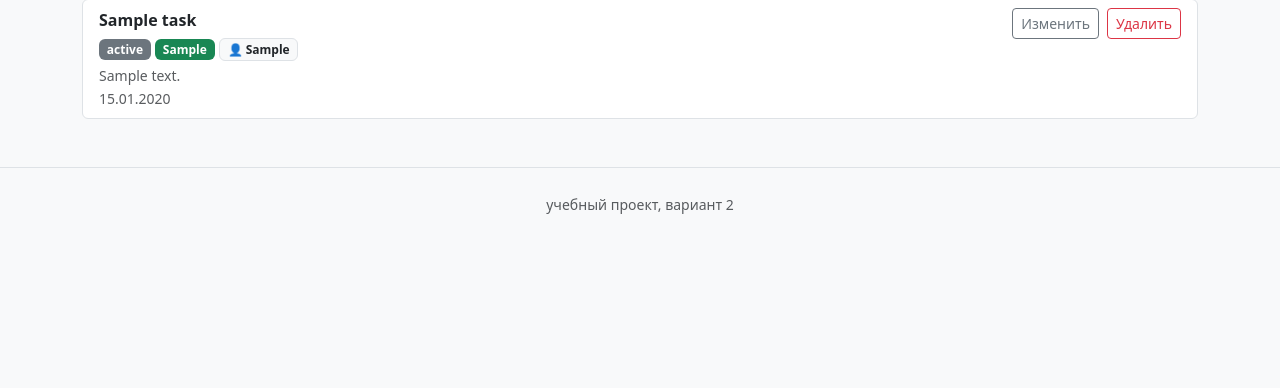
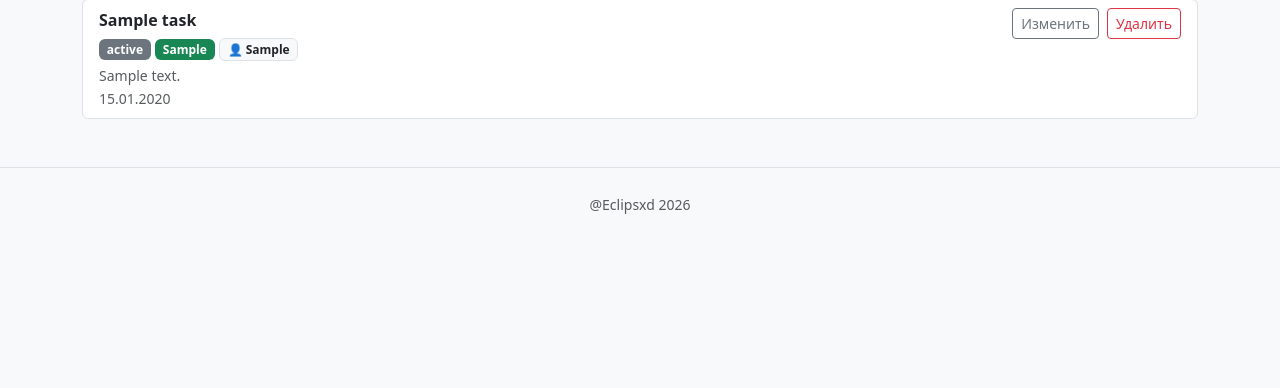
Before and after one commit to ubermens4/homeworkxd, a Flask app: page /project/1 in a window 1280 px wide. Shown: the part 375-763 px from the top of the page. Run offline with Flask 3, Linux system fonts and the light colour scheme; tables that the repository leaves empty hold one stand-in row (values such as "Sample post").

Commit message:
Update base.html

```diff
--- a/templates/base.html
+++ b/templates/base.html
@@ -37,7 +37,7 @@
     </div>
 
     <footer class="text-center text-muted py-4 mt-5 border-top">
-        <small>учебный проект, вариант 2</small>
+        <small>@Eclipsxd 2026</small>
     </footer>
 
     <script src="https://cdn.jsdelivr.net/npm/bootstrap@5.3.3/dist/js/bootstrap.bundle.min.js"></script>
```
